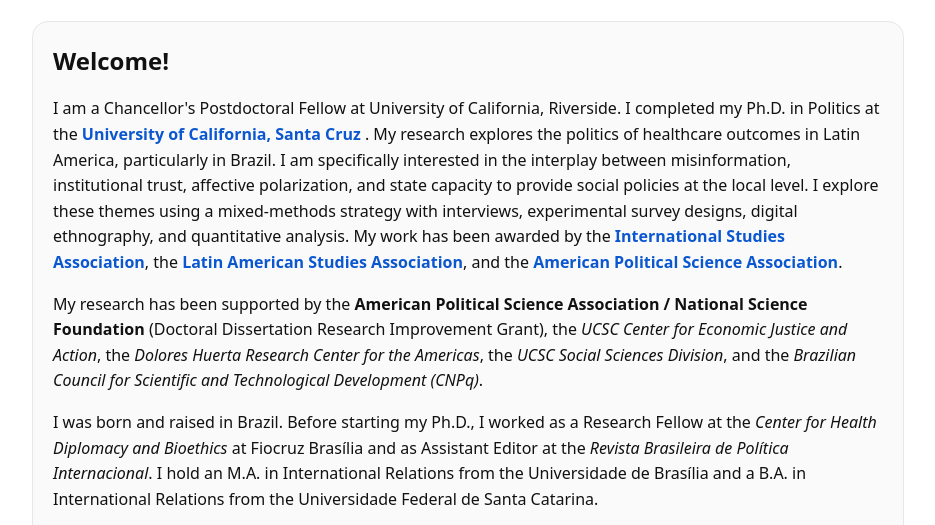
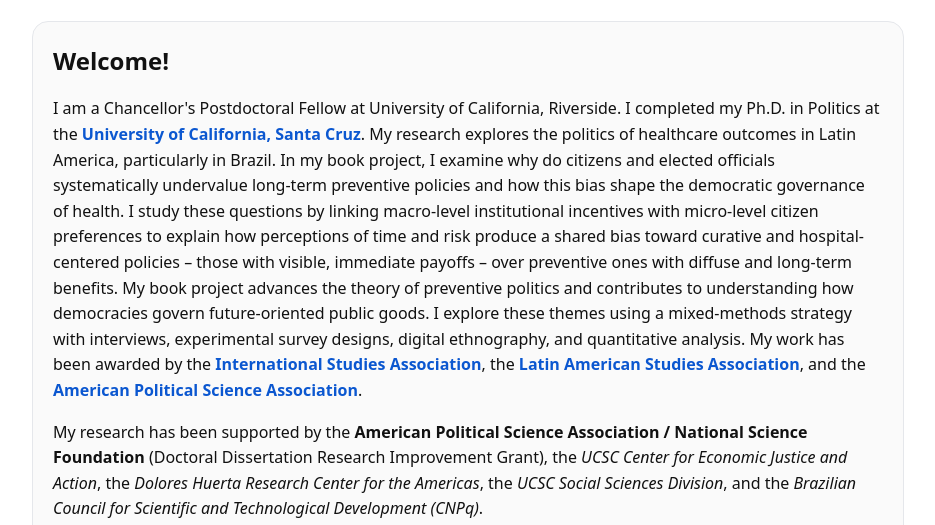
Before and after one commit to tiagotasca/tiagotasca.github.io, a plain HTML site: page index.html in a window 1280 px wide. Shown: the part 220-745 px from the top of the page, without its empty margins (172-1107 px from the left). Drawn offline with Linux system fonts and the light colour scheme.

Commit message:
Update index.html

```diff
--- a/index.html
+++ b/index.html
@@ -29,7 +29,10 @@
           <h2>Welcome!</h2>
           <p>
 I am a Chancellor's Postdoctoral Fellow at University of California, Riverside. I completed my Ph.D. in Politics at the <a class="cta" href="https://campusdirectory.ucsc.edu/cd_detail?uid=ttasca" target="_blank" rel="noopener">
-  University of California, Santa Cruz </a>. My research explores the politics of healthcare outcomes in Latin America, particularly in Brazil. I am specifically interested in the interplay between misinformation, institutional trust, affective polarization, and state capacity to provide social policies at the local level. I explore these themes using a mixed-methods strategy with interviews, experimental survey designs, digital ethnography, and quantitative analysis.
+  University of California, Santa Cruz</a>. My research explores the politics of healthcare outcomes in Latin America, particularly in Brazil. In my book project, I examine why do citizens and elected officials
+systematically undervalue long-term preventive policies and how this bias shape the democratic governance of health. I study these questions by linking macro-level institutional incentives with micro-level citizen
+preferences to explain how perceptions of time and risk produce a shared bias toward curative and hospital-centered policies – those with visible, immediate payoffs – over preventive ones with diffuse
+and long-term benefits. My book project advances the theory of preventive politics and contributes to understanding how democracies govern future-oriented public goods. I explore these themes using a mixed-methods strategy with interviews, experimental survey designs, digital ethnography, and quantitative analysis.
 My work has been awarded by the <a class="cta" href="https://www.isanet.org/Programs/Awards/Global-Health" target="_blank" rel="noopener">
     International Studies Association</a>, the <a class="cta" href="https://lasaweb.org/pt/2026-section-awards/" target="_blank" rel="noopener">
     Latin American Studies Association</a>, and the <a class="cta" href="https://apsanet.org/membership/organized-sections/organized-section-awards/past-awards/section-39/" target="_blank" rel="noopener">
```
